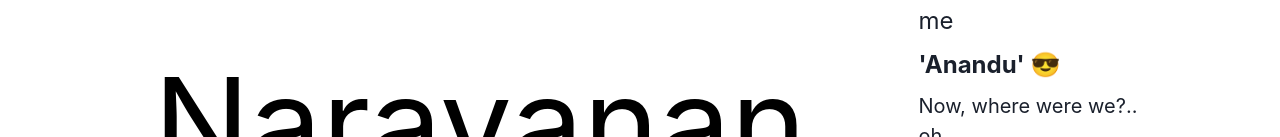
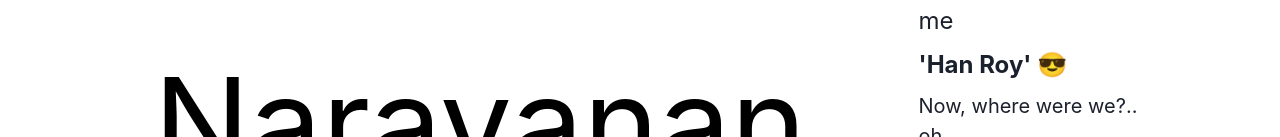
Before and after one commit to uanandu/anandu-portfolio, a Next.js app: page / in a window 1280 px wide. Shown: the part 256-393 px from the top of the page. Built offline with nearby package versions, Linux system fonts and the light colour scheme.

Commit message:
small changes with name in portfolio

```diff
--- a/components/WelcomeMessage.js
+++ b/components/WelcomeMessage.js
@@ -50,7 +50,7 @@ export const WelcomeMessage = ({
         </Text>
         <Text fontSize="2xl">Long name, huh? Call me</Text>
         <Text fontSize="2xl" fontWeight="bold">
-          &apos;Anandu&apos; 😎
+          &apos;Han Roy&apos; 😎
         </Text>
         <Text fontSize="xl">Now, where were we?.. oh..</Text>
         <Text fontSize="xl">So, You have two options to view my portfolio.</Text>
```
